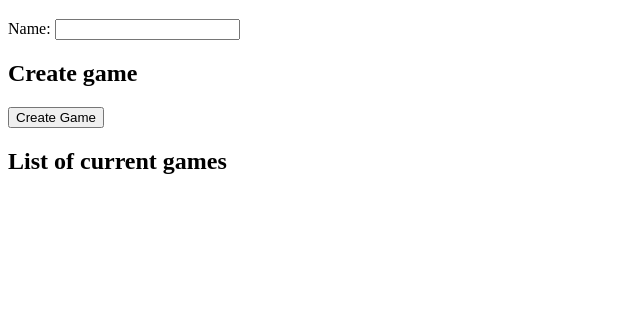
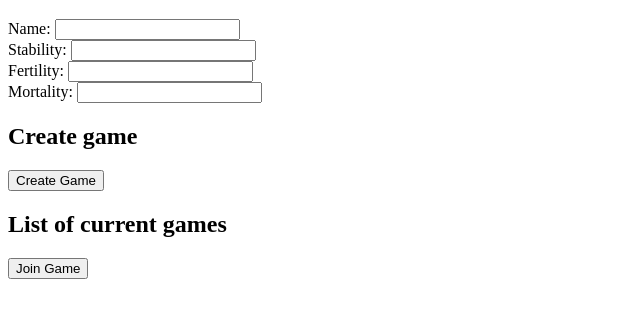
Before and after one commit to Bryan-0/GoL-Revenge, a plain HTML site: page client/index.html in a window 1280 px wide. Shown: the part 61-378 px from the top of the page, without its empty margins (0-640 px from the left). Drawn offline with Linux system fonts and the light colour scheme; no server answers.

Commit message:
modified web client form

```diff
--- a/client/index.html
+++ b/client/index.html
@@ -1,5 +1,6 @@
 <!DOCTYPE html>
 <html>
+
 <head>
 	<meta http-equiv="Content-Type" content="text/html;charset=utf-8" />
 	<title>Game of Life: Revenge</title>
@@ -14,13 +15,18 @@
 	<script src="js/client.js"></script>
 	<script src="js/sockets.js"></script>
 </head>
+
 <body>
 	<div id="body">
 		<h1>Game of Life: Revenge</h1>
-			<p>
-				<div id="your-name-input">Name: <input type="text" name="your-name" /></div>
-			</p>
-			<p>
+		<div id="your-name-input">Name:
+			<input type="text" name="your-name" />
+		</div>
+		<div id="your-bacteria-genetics">
+			Stability: <input type="text" name="bacteria-stability"></br>
+			Fertility: <input type="text" name="bacteria-fertility"></br>
+			Mortality: <input type="text" name="bacteria-mortality"></br>
+		</div>
 		<h2>Create game</h2>
 		<div id='creation-form'>
 			<form method="post" action="/">
@@ -28,11 +34,10 @@
 				<input type="button" id="create-game" value="Create Game" onclick="socket.send('CREATE_GAME', {si: 'oque'});" />
 			</form>
 		</div>
-			</p>
-			<p>
 		<h2>List of current games</h2>
 		<ul id='active-game-list'></ul>
-			</p>
+		<input type="button" id="join-game" value="Join Game" onclick="socket.send('JOIN_GAME', {yes: 'orwhat'});" />
 	</div>
 </body>
+
 </html>
```
Lines whose indentation alone changed are shown as unchanged.
